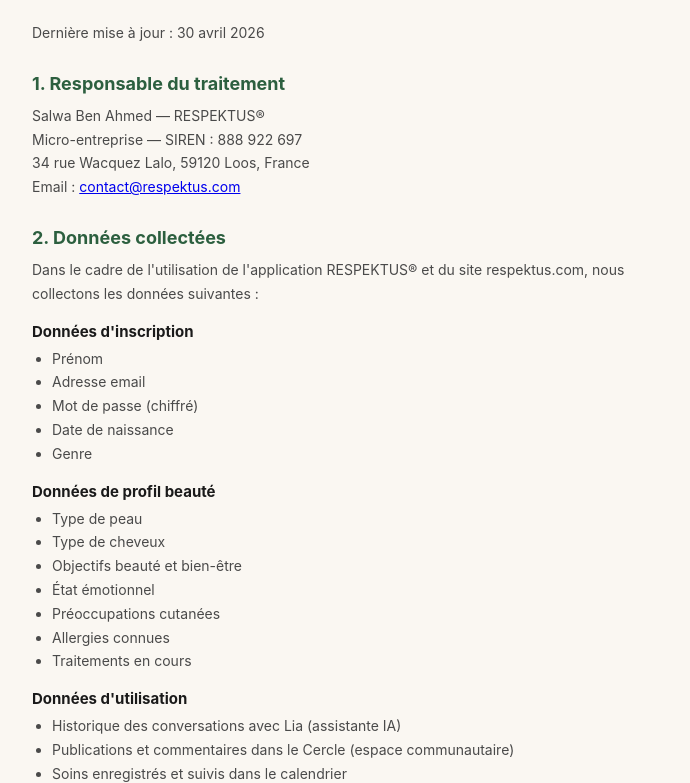
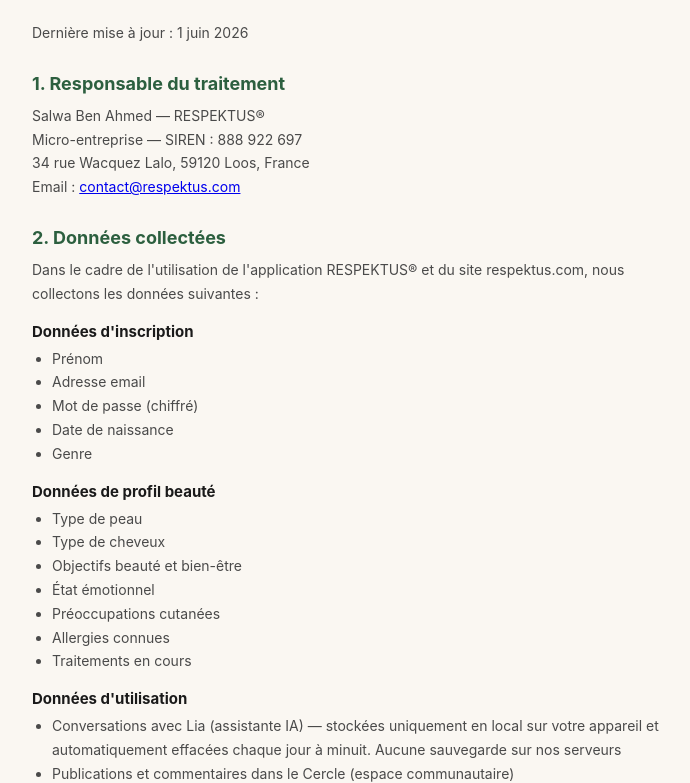
Before and after one commit to salwabenahmed/respektus-web, a website: page confidentialite.html in a window 1280 px wide. Shown: the part 170-953 px from the top of the page, without its empty margins (282-972 px from the left). Drawn offline with Linux system fonts and the light colour scheme.

Commit message:
confidentialite: clarifier que les conversations Lia ne sont stockées qu'en local (effacées chaque jour) — politique RGPD conforme à la réalité du code

```diff
--- a/confidentialite.html
+++ b/confidentialite.html
@@ -27,7 +27,7 @@
   </div>
   <div class="content">
     <h1>Politique de confidentialité</h1>
-    <p>Dernière mise à jour : 30 avril 2026</p>
+    <p>Dernière mise à jour : 1 juin 2026</p>
 
     <h2>1. Responsable du traitement</h2>
     <p>
@@ -62,7 +62,7 @@
 
     <h3>Données d'utilisation</h3>
     <ul>
-      <li>Historique des conversations avec Lia (assistante IA)</li>
+      <li>Conversations avec Lia (assistante IA) — stockées uniquement en local sur votre appareil et automatiquement effacées chaque jour à minuit. Aucune sauvegarde sur nos serveurs</li>
       <li>Publications et commentaires dans le Cercle (espace communautaire)</li>
       <li>Soins enregistrés et suivis dans le calendrier</li>
       <li>Photos de suivi (si l'utilisateur choisit d'en prendre)</li>
@@ -107,7 +107,7 @@
     <ul>
       <li><strong>Données de compte</strong> : conservées tant que le compte est actif, puis supprimées dans les 30 jours suivant la demande de suppression</li>
       <li><strong>Données de commandes</strong> : conservées 5 ans (obligations comptables)</li>
-      <li><strong>Conversations avec Lia</strong> : conservées tant que le compte est actif</li>
+      <li><strong>Conversations avec Lia</strong> : stockées uniquement en local sur votre appareil et automatiquement effacées chaque jour à minuit. Les requêtes envoyées à OpenAI sont conservées par OpenAI pendant 30 jours maximum (politique anti-abus) puis supprimées définitivement</li>
       <li><strong>Publications du Cercle</strong> : conservées tant que le compte est actif ou jusqu'à suppression par l'utilisateur</li>
     </ul>
 
```
